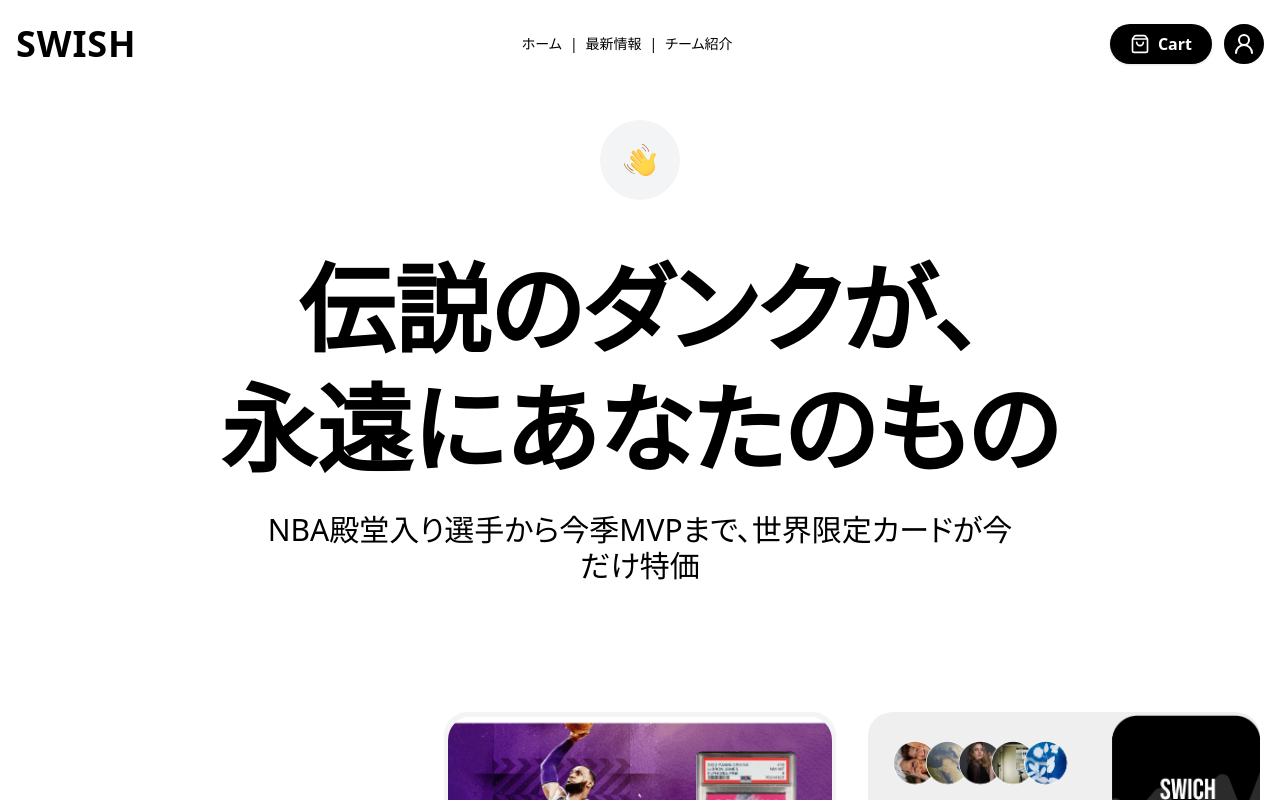
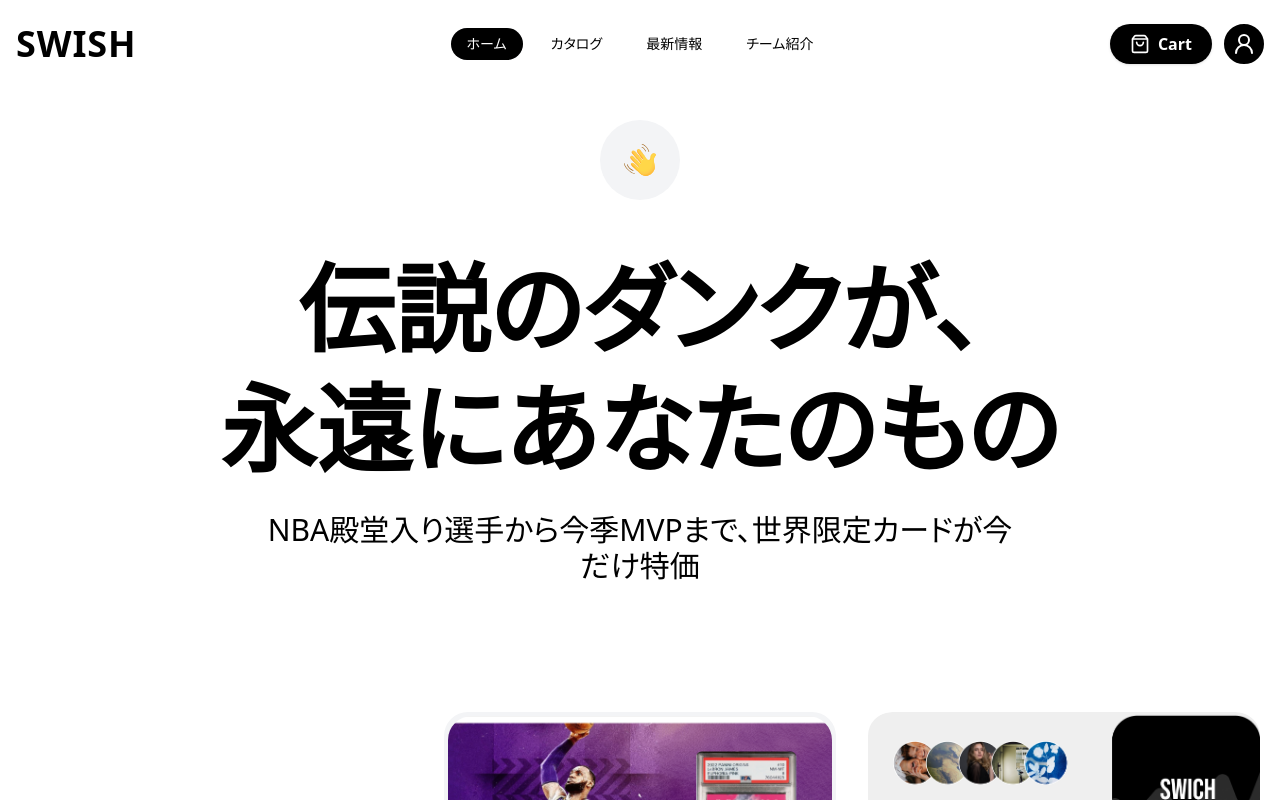
Before and after one commit to iw27-b/swish, a Next.js app: page / in a window 1280 px wide. Shown: the top 800 px of the page. Built offline with nearby package versions, Linux system fonts and the light colour scheme; no server answers.

Commit message:
updated navbar items to be centered, look cool

```diff
--- a/src/components/header.tsx
+++ b/src/components/header.tsx
@@ -5,33 +5,102 @@ import Image from "next/image";
 import Link from "next/link";
 import { ShoppingBag, UserRound } from 'lucide-react';
 import { useAuth } from '@/lib/client_auth';
+import { usePathname } from 'next/navigation';
 
 const Header: React.FC = () => {
     const { user } = useAuth();
+    const pathname = usePathname();
+
+    const navItems = React.useMemo(() => ([
+        { label: 'ホーム', href: '/' },
+        { label: 'カタログ', href: '/cards' },
+        { label: '最新情報', href: '/news' },
+        { label: 'チーム紹介', href: '/#teams' }
+    ]), []);
+
+    const itemRefs = React.useRef<Array<HTMLAnchorElement | null>>([]);
+    const indicatorRef = React.useRef<HTMLDivElement | null>(null);
+    const containerRef = React.useRef<HTMLDivElement | null>(null);
+
+    const activeIndex = React.useMemo(() => {
+        if (!pathname) return 0;
+        if (pathname === '/') return navItems.findIndex(i => i.href === '/');
+
+        const candidates = navItems
+            .map((item, index) => ({ item, index }))
+            .filter(({ item }) => item.href !== '/' && !item.href.includes('#') && pathname.startsWith(item.href))
+            .sort((a, b) => b.item.href.length - a.item.href.length);
+
+        if (candidates.length > 0) return candidates[0].index;
+        return navItems.findIndex(i => i.href === '/');
+    }, [pathname, navItems]);
+
+    const [hoverIndex, setHoverIndex] = React.useState<number | null>(null);
+
+    const moveIndicatorTo = React.useCallback((index: number) => {
+        const container = containerRef.current;
+        const indicator = indicatorRef.current;
+        const target = itemRefs.current[index];
+        if (!container || !indicator || !target) return;
+        const containerRect = container.getBoundingClientRect();
+        const targetRect = target.getBoundingClientRect();
+        const left = targetRect.left - containerRect.left;
+        indicator.style.width = `${targetRect.width}px`;
+        indicator.style.transform = `translateX(${left}px)`;
+    }, []);
+
+    React.useEffect(() => {
+        const index = hoverIndex ?? activeIndex;
+        moveIndicatorTo(index);
+        // eslint-disable-next-line react-hooks/exhaustive-deps
+    }, [hoverIndex, activeIndex]);
     return (
 
         // TODO: authenticate with the backend and show the user's avatar.
         <header className="px-2 sm:px-4 py-6">
-            <div className="flex items-center justify-between w-full">
+            <div className="grid grid-cols-3 items-center w-full">
                 <div className="flex items-center" style={{ minWidth: 0 }}>
                     <div className="text-black font-bold text-2xl sm:text-4xl uppercase tracking-wide mr-2">
                         <Link href="/">SWISH</Link>
                     </div>
                 </div>
-                <nav className="hidden sm:flex items-center gap-2 text-sm uppercase font-medium">
-                    <span className="text-black">ホーム</span>
-                    <div className="text-black">|</div>
-                    <span className="text-black">最新情報</span>
-                    <div className="text-black">|</div>
-                    <span className="text-black">チーム紹介</span>
+                <nav className="hidden sm:flex items-center text-sm uppercase font-medium justify-self-center">
+                    <div
+                        ref={containerRef}
+                        className="relative flex items-center gap-3 px-1 py-1"
+                        onMouseLeave={() => setHoverIndex(null)}
+                    >
+                        <div
+                            ref={indicatorRef}
+                            className="absolute top-1 left-0 h-8 rounded-full bg-gray-200 transition-[transform,width] duration-300 ease-out z-0"
+                            style={{ width: 0, transform: 'translateX(0px)' }}
+                            aria-hidden
+                        />
+                        {navItems.map((item, index) => {
+                            const isActive = index === activeIndex;
+                            return (
+                                <Link
+                                    key={item.label}
+                                    href={item.href}
+                                    ref={(el) => { itemRefs.current[index] = el; }}
+                                    onMouseEnter={() => setHoverIndex(index)}
+                                    className={[
+                                        'relative z-10 px-4 h-8 inline-flex items-center justify-center rounded-full transition-colors',
+                                        isActive ? 'bg-black text-white' : 'text-black hover:text-black'
+                                    ].join(' ')}
+                                >
+                                    {item.label}
+                                </Link>
+                            );
+                        })}
+                    </div>
                 </nav>
-                <div className="flex items-center gap-3" style={{ minWidth: 0 }}>
+                <div className="flex items-center gap-3 justify-self-end" style={{ minWidth: 0 }}>
                     <Link
                         href="/cart"
                         className="px-5 py-2 bg-black text-white rounded-full font-semibold text-base hover:bg-gray-900 transition-all shadow-sm flex items-center"
                         style={{ borderRadius: '9999px', minWidth: '70px', height: '40px' }}
                     >
-                        {/* Use Lucide's ShoppingBag icon for the cart */}
                         <span className="mr-2 flex items-center">
                             <ShoppingBag className="w-5 h-5" />
                         </span>
```
